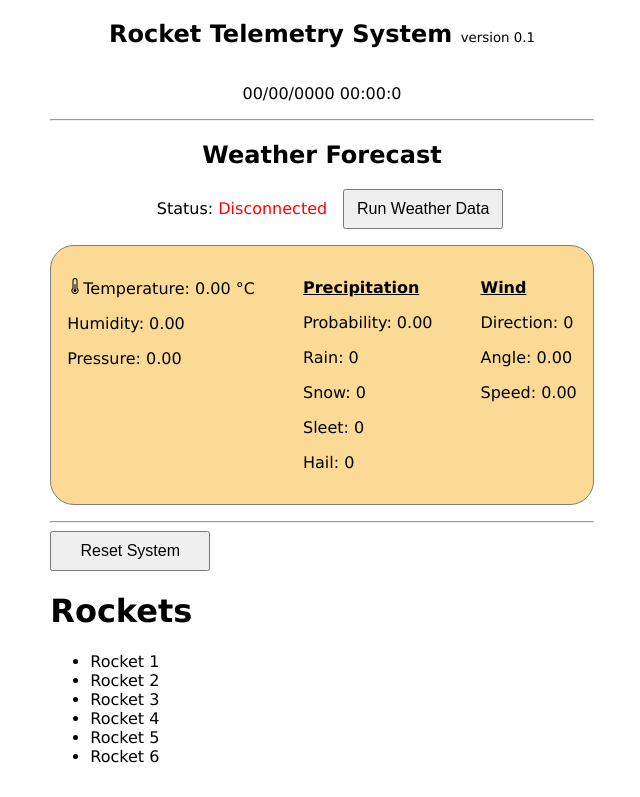
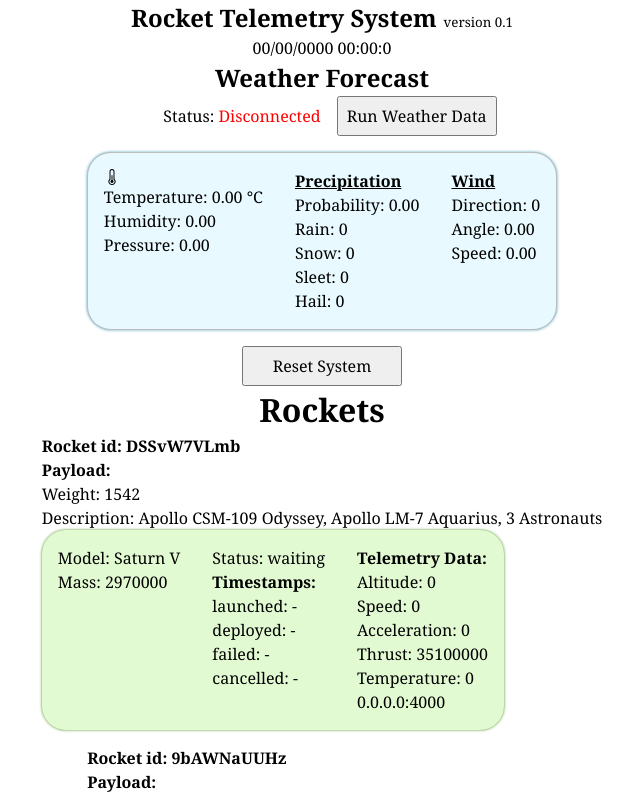
Before and after one commit to shtanriverdi/rocket-telemetry-system, a React (Vite) app in the folder frontend/rocket-telemetry-system-frontend/: page / in a window 1280 px wide. Shown: the top 797 px of the page, without its empty margins (318-958 px from the left). Built offline with nearby package versions, Linux system fonts and the light colour scheme.

Commit message:
Implemenr rockets container

```diff
--- a/frontend/rocket-telemetry-system-frontend/src/App.jsx
+++ b/frontend/rocket-telemetry-system-frontend/src/App.jsx
@@ -1,6 +1,6 @@
 import Rockets from "./view/rockets/Rockets";
 import Weather from "./view/weather/Weather";
-import "./app.css"
+import "./app.css";
 
 export default function App() {
   return (
--- a/frontend/rocket-telemetry-system-frontend/src/app.css
+++ b/frontend/rocket-telemetry-system-frontend/src/app.css
@@ -4,3 +4,107 @@
   flex-wrap: wrap;
   align-items: baseline;
 }
+
+.flex-col {
+  flex-direction: column;
+}
+
+.weather-container {
+  display: flex;
+  justify-content: center;
+  flex-wrap: wrap;
+  align-items: start;
+  border: 1px solid rgb(189, 189, 189);
+  border-radius: 1.5rem;
+  background-color: rgb(232, 250, 255);
+  padding: 1rem;
+  width: fit-content;
+  box-shadow: 0px 0px 3px 0.1px rgb(85, 165, 188);
+}
+
+.rocket-container {
+  display: flex;
+  justify-content: center;
+  flex-direction: row;
+  flex-wrap: wrap;
+  align-items: start;
+  border-radius: 1.5rem;
+  background-color: rgb(226, 250, 210);
+  padding: 1rem;
+  width: fit-content;
+  box-shadow: 0px 0px 3px 0.1px rgb(80, 145, 37);
+  list-style-type: none;
+}
+
+.status-container {
+  display: flex;
+  justify-content: center;
+  flex-wrap: wrap;
+  align-items: center;
+}
+
+.bold {
+  font-weight: bold;
+}
+
+.underline {
+  text-decoration: underline;
+}
+
+.btn {
+  width: 10rem;
+  height: 2.5rem;
+  font-size: medium;
+}
+
+.text-center {
+  text-align: center;
+}
+
+.p-l {
+  padding-left: 3rem;
+}
+
+.p-r {
+  padding-right: 3rem;
+}
+
+.p-t {
+  padding-top: 3rem;
+}
+
+.p-b {
+  padding-bottom: 3rem;
+}
+
+.p-x {
+  padding: 0 2rem;
+}
+
+.p-y {
+  padding: 3rem 0 3rem 0;
+}
+
+.m-l {
+  margin-left: 1rem;
+}
+
+.m-r {
+  margin-right: 1rem;
+}
+
+.m-t {
+  margin-top: 1rem;
+}
+
+.m-b {
+  margin-bottom: 1rem;
+}
+
+.m-x {
+  margin: 0 1rem 0 1rem;
+}
+
+.m-y {
+  margin: 1rem 0 1rem 0;
+}
--- a/frontend/rocket-telemetry-system-frontend/src/index.css
+++ b/frontend/rocket-telemetry-system-frontend/src/index.css
@@ -2,15 +2,74 @@
   user-select: none;
 }
 
+/* --------------------- CSS Reset --------------------- */
+/*
+  1. Use a more-intuitive box-sizing model.
+*/
+*,
+*::before,
+*::after {
+  box-sizing: border-box;
+}
+/*
+  2. Remove default margin
+*/
+* {
+  margin: 0;
+}
+/*
+  Typographic tweaks!
+  3. Add accessible line-height
+  4. Improve text rendering
+*/
 body {
+  line-height: 1.5;
+  -webkit-font-smoothing: antialiased;
+}
+/*
+  5. Improve media defaults
+*/
+img,
+picture,
+video,
+canvas,
+svg {
+  display: block;
+  max-width: 100%;
+}
+/*
+  6. Remove built-in form typography styles
+*/
+input,
+button,
+textarea,
+select {
+  font: inherit;
+}
+/*
+  7. Avoid text overflows
+*/
+p,
+h1,
+h2,
+h3,
+h4,
+h5,
+h6 {
+  overflow-wrap: break-word;
+}
+/*
+  8. Create a root stacking context
+*/
+#root,
+#__next {
+  isolation: isolate;
+}
+
+#root {
   display: flex;
+  flex-direction: column;
   justify-content: center;
   align-items: center;
-  font-family: Verdana, sans-serif;
-  /* min-width: 100vw;
-  min-height: 100vh;
-  margin: 0; */
-  box-sizing: border-box;
-  width: 100vw;
-  margin: 0;
+  font-family: Cambria, Times, 'Times New Roman', serif;
 }
--- a/frontend/rocket-telemetry-system-frontend/src/view/rockets/Rocket.jsx
+++ b/frontend/rocket-telemetry-system-frontend/src/view/rockets/Rocket.jsx
@@ -1,31 +1,5 @@
 export default function Rocket({ rocketData }) {
-  const dataa = {
-    id: "DSSvW7VLmb",
-    model: "Saturn V",
-    mass: 2970000,
-    payload: {
-      description: "Apollo CSM-109 Odyssey, Apollo LM-7 Aquarius, 3 Astronauts",
-      weight: 1542,
-    },
-    telemetry: {
-      host: "0.0.0.0",
-      port: 4000,
-    },
-    status: "waiting",
-    timestamps: {
-      launched: null,
-      deployed: null,
-      failed: null,
-      cancelled: null,
-    },
-    // Telemetry data
-    altitude: 0.0,
-    speed: 0.0,
-    acceleration: 0.0,
-    thrust: 35100000,
-    temperature: 0.0,
-  };
-  // Telemtry
+  // Telemetry
   const { host, port } = rocketData.telemetry;
   // RestAPI Data
   const { id, model, mass, payload, status, timestamps } = rocketData;
@@ -33,8 +7,39 @@
   const { altitude, speed, acceleration, thrust, temperature } = rocketData;
 
   return (
-    <>
-      <h1>Rocket 1</h1>
-    </>
+    <div className="flex-container flex-col">
+      <div>
+        <h4>Rocket id: {id}</h4>
+        <span className="bold">Payload:</span>
+        <p>Weight: {payload.weight}</p>
+        <p>Description: {payload.description}</p>
+      </div>
+
+      <div className="rocket-container m-b">
+        <div>
+          <li>Model: {model}</li>
+          <li>Mass: {mass}</li>
+        </div>
+
+        <div className="p-x">
+          <li>Status: {status}</li>
+          <li className="bold">Timestamps:</li>
+          <li>launched: {timestamps.launched ?? "-"}</li>
+          <li>deployed: {timestamps.deployed ?? "-"}</li>
+          <li>failed: {timestamps.failed ?? "-"}</li>
+          <li>cancelled: {timestamps.cancelled ?? "-"}</li>
+        </div>
+
+        <div>
+          <li className="bold">Telemetry Data:</li>
+          <li>Altitude: {altitude}</li>
+          <li>Speed: {speed}</li>
+          <li>Acceleration: {acceleration}</li>
+          <li>Thrust: {thrust}</li>
+          <li>Temperature: {temperature}</li>
+          <li>{host + ":" + port}</li>
+        </div>
+      </div>
+    </div>
   );
 }
--- a/frontend/rocket-telemetry-system-frontend/src/view/rockets/Rockets.jsx
+++ b/frontend/rocket-telemetry-system-frontend/src/view/rockets/Rockets.jsx
@@ -1,49 +1,20 @@
 // import { io } from "socket.io-client";
 import rocketsData from "./rocketsData";
+import Rocket from "./Rocket";
 import { useState } from "react";
 
 export default function Rockets() {
   // All rockets state
-  const [rockets, setRockets] = useState([
-    {
-      id: "DSSvW7VLmb",
-      model: "Saturn V",
-      mass: 2970000,
-      payload: {
-        description:
-          "Apollo CSM-109 Odyssey, Apollo LM-7 Aquarius, 3 Astronauts",
-        weight: 1542,
-      },
-      telemetry: {
-        host: "0.0.0.0",
-        port: 4000,
-      },
-      status: "waiting",
-      timestamps: {
-        launched: null,
-        deployed: null,
-        failed: null,
-        cancelled: null,
-      },
-      altitude: 0.0,
-      speed: 0.0,
-      acceleration: 0.0,
-      thrust: 35100000,
-      temperature: 0.0,
-    },
-  ]);
+  const [rocketsState, setRocketsState] = useState(rocketsData);
+
+  const rocketsListItems = rocketsState.map((rocketData) => {
+    return <Rocket key={rocketData.id} rocketData={rocketData} />;
+  });
 
   return (
     <>
       <h1>Rockets</h1>
-      <ul>
-        <li>Rocket 1</li>
-        <li>Rocket 2</li>
-        <li>Rocket 3</li>
-        <li>Rocket 4</li>
-        <li>Rocket 5</li>
-        <li>Rocket 6</li>
-      </ul>
+      {rocketsListItems}
     </>
   );
 }
--- a/frontend/rocket-telemetry-system-frontend/src/view/weather/Weather.jsx
+++ b/frontend/rocket-telemetry-system-frontend/src/view/weather/Weather.jsx
@@ -2,7 +2,6 @@
 import { useEffect } from "react";
 import { io } from "socket.io-client";
 import { formatTime } from "../../utils/formatTime";
-import "./style/weather.css";
 
 const WEATHER_URL = "http://localhost:3000/weather";
 
@@ -87,7 +86,6 @@
   return (
     <>
       <p className="text-center">{formatTime(weatherData.time)}</p>
-      <hr />
       <h2 className="text-center ">Weather Forecast</h2>
       <div className="status-container m-b">
         <p className="m-x">
@@ -144,7 +142,6 @@
           <p>Speed: {weatherData.wind.speed.toFixed(2)}</p>
         </div>
       </main>
-      <hr />
       <button
         className="btn"
         onClick={() => {
--- a/frontend/rocket-telemetry-system-frontend/src/view/weather/style/weather.css
+++ /dev/null
@@ -1,83 +0,0 @@
-.weather-container {
-  display: flex;
-  justify-content: center;
-  flex-wrap: wrap;
-  align-items: start;
-  border: 1px solid gray;
-  border-radius: 1.5rem;
-  background-color: rgb(251, 218, 150);
-  padding: 1rem;
-}
-
-.status-container {
-  display: flex;
-  justify-content: center;
-  flex-wrap: wrap;
-  align-items: center;
-}
-
-.bold {
-  font-weight: bold;
-}
-
-.underline {
-  text-decoration: underline;
-}
-
-.btn {
-  width: 10rem;
-  height: 2.5rem;
-  font-size: medium;
-}
-
-.text-center {
-  text-align: center;
-}
-
-.p-l {
-  padding-left: 3rem;
-}
-
-.p-r {
-  padding-right: 3rem;
-}
-
-.p-t {
-  padding-top: 3rem;
-}
-
-.p-b {
-  padding-bottom: 3rem;
-}
-
-.p-x {
-  padding: 0 3rem 0 3rem;
-}
-
-.p-y {
-  padding: 3rem 0 3rem 0;
-}
-
-.m-l {
-  margin-left: 1rem;
-}
-
-.m-r {
-  margin-right: 1rem;
-}
-
-.m-t {
-  margin-top: 1rem;
-}
-
-.m-b {
-  margin-bottom: 1rem;
-}
-
-.m-x {
-  margin: 0 1rem 0 1rem;
-}
-
-.m-y {
-  margin: 1rem 0 1rem 0;
-}
```
Also changed, not shown: frontend/rocket-telemetry-system-frontend/src/view/rockets/RocketIcon.jsx (added, +14 -0 lines).
